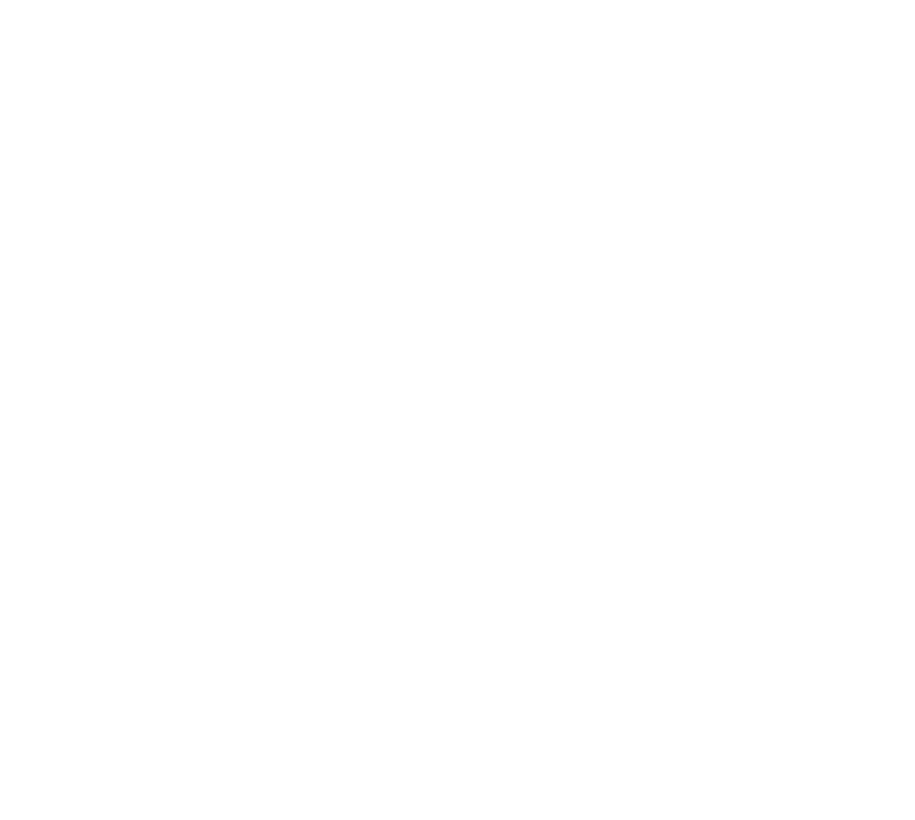
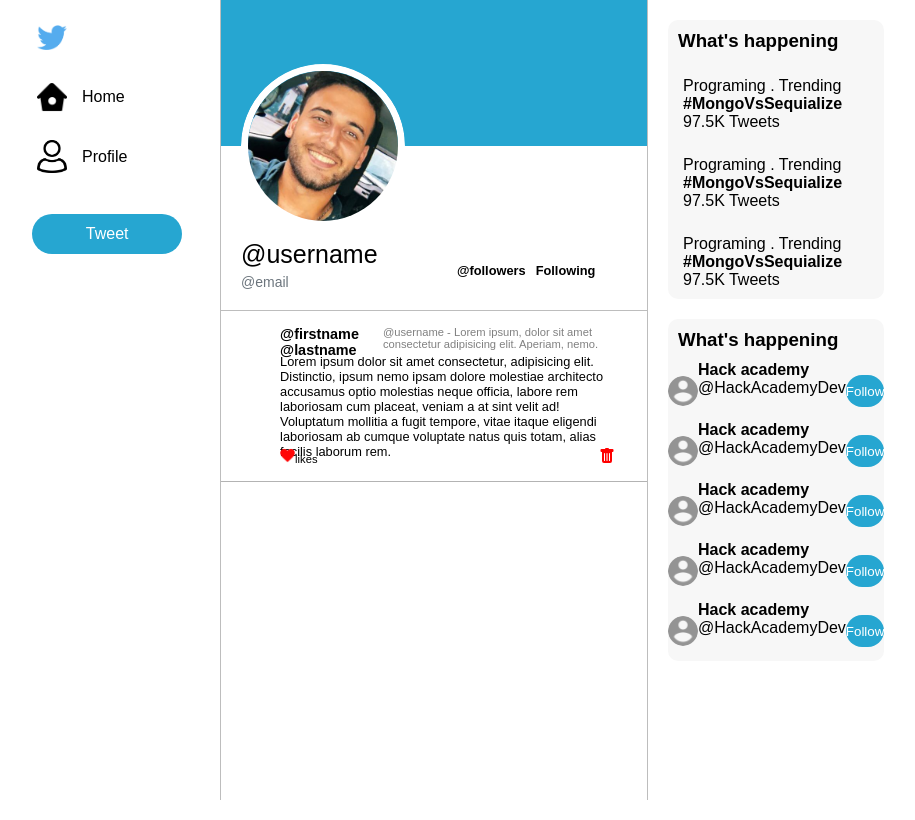
Before and after one commit to rodrigosilvadiaz/Tw-React, a React (Vite) app in the folder front/: page /perfil in a window 1280 px wide. Before the commit this address had no page. Shown: the whole page, without its empty margins (206-1121 px from the left). Built offline with nearby package versions, Linux system fonts and the light colour scheme.

Commit message:
ACtualizo perfil y home

```diff
--- a/front/src/App.jsx
+++ b/front/src/App.jsx
@@ -1,9 +1,9 @@
 import "./App.css";
-import { Routes, Route } from "react-router-dom";
+import { Routes, Route, Navigate } from "react-router-dom";
 import Home from "./components/Home";
 import Register from "./components/Register";
 import Login from "./components/Login";
-/* import Profile from "./components/Profile"; */
+import Profile from "./components/Profile";
 function App() {
   return (
     <>
@@ -11,7 +11,8 @@
         <Route path="/" element={<Home />} />
         <Route path="/registro" element={<Register />} />
         <Route path="/iniciar-sesion" element={<Login />} />
-{/*         <Route path="/perfil" element={<Profile />} /> */}
+        <Route path="/perfil" element={<Profile />} />
+        <Route path="/profile" element={<Navigate replace to="/perfil" />} />
       </Routes>
     </>
   );
--- a/front/src/components/Home.css
+++ b/front/src/components/Home.css
@@ -234,9 +234,6 @@
   top: 20px;
 }
 
-.center_bottom {
-}
-
 .cc_ {
   display: flex;
   padding-top: 10px;
@@ -299,9 +296,6 @@
   height: 20%;
 }
 
-.right {
-}
-
 .r_left {
   width: 60%;
   height: 100vh;
--- a/front/src/components/Home.jsx
+++ b/front/src/components/Home.jsx
@@ -32,12 +32,12 @@
                   <br />
                   <div className="lh">
                     <img className="image_h" src="img/house2.png" alt="" />
-                    <a href="/">Home</a>
+                    <a href="/home">Home</a>
                   </div>
                   <br />
                   <div className="lp">
                     <img className="image_h" src="img/user3.png" alt="" />
-                    <a href="/profile/1">Profile</a>
+                    <a href="/profile">Profile</a>
                   </div>
                   <br />
                   <br />
--- /dev/null
+++ b/front/src/components/Profile.css
@@ -0,0 +1,425 @@
+.profile-header {
+  height: 240px;
+  position: relative;
+}
+.skyblue-section {
+  background-color: #26a6d1;
+  height: 60.66%;
+  position: relative;
+}
+.white-section {
+  background-color: white;
+  height: 33.33%;
+  padding-left: 20px;
+  padding-bottom: 20px;
+  display: flex;
+  align-items: flex-end;
+  justify-content: space-between;
+}
+.follow-button {
+  background-color: #26a6d1;
+  color: white;
+  border: none;
+  padding: 5px 20px;
+  border-radius: 20px;
+  font-size: 14px;
+  cursor: pointer;
+  position: absolute;
+  top: 120%;
+  right: 20px;
+}
+.avatar {
+  width: 150px;
+  height: 150px;
+  border: 7px solid white;
+  border-radius: 50%;
+  position: absolute;
+  top: 100%;
+  left: 20px;
+  transform: translateY(-50%);
+  z-index: 1;
+  object-fit: cover;
+  clip-path: circle(50%);
+}
+.profile-name {
+  font-size: 48px;
+}
+.profile-username {
+  font-size: 14px;
+  color: #6c757d;
+  padding-top: 5px;
+}
+.me-3 .fw-bold {
+  font-size: 25px;
+}
+
+.file-input-container {
+  display: flex;
+  align-items: center;
+  border: 1px solid grey;
+  border-radius: 5px;
+  cursor: pointer;
+  margin-top: 12px;
+}
+
+.file-input-extension {
+  flex-shrink: 0;
+  width: 10px;
+  background-color: #f0f0f0;
+  border-right: 1px solid grey;
+}
+
+.custom-file-upload {
+  background-color: #f3f3f3;
+  padding: 8px;
+  cursor: pointer;
+  cursor: pointer;
+  border-right: 1px solid #b9b9b9;
+}
+
+.custom-file-upload:hover {
+  background-color: #e0e0e0;
+}
+
+.file-input-container .custom-file-upload p {
+  font-size: 0.82rem;
+  color: rgb(105, 105, 105);
+  padding-left: 5px;
+}
+
+input[type="file"] {
+  display: none;
+  position: absolute;
+  left: 0;
+  top: 0;
+  opacity: 0;
+  width: 100%;
+  height: 100%;
+  cursor: pointer;
+}
+
+.selected-file-name {
+  margin-left: 10px;
+  color: #333;
+}
+
+.tweet {
+  background-color: white;
+  border: 1px solid #ddd;
+  padding: 15px;
+  border-radius: 5px;
+  box-shadow: 0 2px 4px rgba(0, 0, 0, 0.1);
+}
+
+.tweet-header {
+  display: flex;
+  align-items: center;
+}
+
+.tweeterAvatar {
+  width: 50px;
+  height: 50px;
+  border-radius: 50%;
+  margin-right: 10px;
+}
+
+.user-info {
+  display: flex;
+  flex-direction: column;
+}
+
+.username {
+  margin: 0;
+}
+
+.email {
+  margin: 0;
+  color: #999;
+}
+
+.tweet-content {
+  margin-top: 10px;
+  font-size: 16px;
+}
+
+.tweet-footer {
+  margin-top: 10px;
+}
+
+.like-button {
+  background-color: #26a6d1;
+  color: white;
+  border: none;
+  padding: 5px 10px;
+  border-radius: 20px;
+  font-size: 14px;
+  cursor: pointer;
+}
+
+.likes-count {
+  margin-left: 10px;
+  color: #666;
+}
+
+.cc_ {
+  display: flex;
+  padding-top: 10px;
+  width: 100%;
+  height: 140px;
+  border-bottom: 1px solid rgb(219, 219, 219);
+  background-color: #26a6d1;
+}
+
+.center_bottom {
+  display: flex;
+  justify-content: center;
+  align-items: center;
+  margin-bottom: 50px;
+}
+
+.ccc_ {
+  display: flex;
+  border: 1px solid #ddd;
+  background-color: white;
+  padding: 15px;
+  margin-bottom: 20px;
+}
+
+.ccc_top {
+  width: 8%;
+  text-align: center;
+}
+
+.ccc_right .image_tw {
+  width: 30px;
+  height: 30px;
+  border-radius: 50px;
+}
+
+.ccc_bottom {
+  width: 90%;
+}
+
+.ccc_t {
+  display: flex;
+  align-items: end;
+  font-size: 0.8rem;
+  width: 100%;
+}
+
+.ccc_t p {
+  display: inline;
+  font-size: 0.65rem;
+}
+.ccc_m {
+  height: 55%;
+}
+.ccc_m p {
+  font-size: 0.8rem;
+}
+
+.ccc_b {
+  display: flex;
+  justify-content: space-between;
+  align-items: center;
+}
+
+.delete-button {
+  background-color: red;
+  color: white;
+  border: none;
+  padding: 5px 10px;
+  border-radius: 20px;
+  font-size: 14px;
+  cursor: pointer;
+}
+
+.newtweet {
+  display: flex;
+  justify-content: center;
+  align-items: center;
+  width: 80%;
+  border-radius: 50px;
+  height: 40px;
+  border: none;
+  background-color: #26a6d1;
+  color: white;
+  margin-top: 0px;
+  font-size: 16px;
+}
+
+.card {
+  width: 100%;
+}
+
+.card_interior {
+  height: 140px;
+  display: flex;
+  border-bottom: 1px solid rgb(179, 179, 179);
+  padding: 15px;
+}
+
+.card_interior_left {
+  width: 10%;
+  display: flex;
+}
+
+.card_interior_img {
+  width: 10%;
+  justify-content: space-around;
+}
+
+.img_user {
+  border-radius: 50%;
+  width: 50px;
+}
+
+.card_interior_right {
+  width: 90%;
+  padding-left: 5px;
+}
+
+.info_card {
+  display: flex;
+  height: 20%;
+}
+
+.info_card h4 {
+  font-size: 0.9rem;
+  font-weight: bold;
+}
+.info_card p {
+  font-size: 0.7rem;
+  color: grey;
+}
+.paragrph_ {
+  margin-left: 10px;
+}
+
+.text_card {
+  height: 60%;
+}
+
+.text_card p {
+  font-size: 0.8rem;
+
+  width: 98%;
+}
+
+.btns_card {
+  height: 20%;
+  display: flex;
+  display: flex;
+  justify-content: space-between;
+  padding-top: 10px;
+}
+
+.btns_card form {
+  background-color: none;
+  text-decoration: none;
+  margin-bottom: 10px;
+}
+
+.like_btn {
+  text-decoration: none;
+  color: black;
+}
+.like_btn span {
+  text-decoration: none;
+  color: black;
+}
+
+.clikes {
+  text-decoration: none;
+  color: black;
+  font-size: 0.7rem;
+}
+
+.hart_ {
+  width: 15px;
+}
+
+.delete_btn {
+  border: none;
+  margin-right: 15px;
+  background-color: white;
+}
+
+.trash {
+  width: 20px;
+  border: none;
+  color: red;
+}
+
+.contador {
+  display: flex;
+  width: 170px;
+  font-size: 0.8rem;
+  margin: 10px;
+  margin-right: 30px;
+  margin-bottom: 12px;
+  font-weight: bold;
+  color: black;
+}
+
+.follows:hover {
+  color: grey;
+}
+
+.follows_ {
+  color: black;
+  padding-left: 10px;
+}
+
+.r_left {
+  width: 60%;
+  height: 100vh;
+}
+
+.cont_top {
+  margin: 20px;
+  background-color: rgb(247, 247, 247);
+  border-radius: 10px;
+}
+
+.cont_top h3 {
+  padding: 10px;
+  border-radius: 10px;
+}
+
+.sc_top {
+  padding: 10px;
+  margin: 5px;
+}
+
+.btn {
+  width: 5rem;
+  height: 2rem;
+  border-radius: 30px;
+  border: none;
+  margin-top: 20px;
+  background: #26a6d1;
+  color: white;
+  margin: auto;
+}
+
+.image_user {
+  margin: auto;
+  width: 30px;
+  height: 30px;
+  border-radius: 50%;
+  opacity: 0.4;
+}
+
+.card_info {
+  display: flex;
+
+  height: 60px;
+  border-radius: 10px;
+}
+
+.cont_top h3 {
+  margin: 20px;
+  padding-top: 10px;
+  margin: auto;
+}
--- a/front/src/components/Profile.jsx
+++ b/front/src/components/Profile.jsx
@@ -1,19 +1,46 @@
 import React from "react";
 import { Link } from "react-router-dom";
+import "./Profile.css";
 
 export default function Profile() {
   return (
     <div>
-      <div className="container_h">
+      <section className="container_h">
         <div className="sub_container_h">
-          <div className="left_h">{/* ... Resto del código ... */}</div>
+          <div className="left_h">
+            <div className="l_left"></div>
+            <div className="l_right">
+              <div className="sticky-content">
+                <div className="lt">
+                  <Link to="/">
+                    <img className="image_h" src="img/logo_azul.png" alt="" />
+                  </Link>
+                </div>
+                <br />
+                <div className="lh">
+                  <img className="image_h" src="img/house2.png" alt="" />
+                  <Link to="/Home">Home</Link>
+                </div>
+                <br />
+                <div className="lp">
+                  <img className="image_h" src="img/user3.png" alt="" />
+                  <Link to="/perfil">Profile</Link>
+                </div>
+                <br />
+                <br />
+                <div>
+                  <button className="newtweet">Tweet</button>
+                </div>
+              </div>
+            </div>
+          </div>
 
           <div className="center_h">
             <div className="center_container">
               <div className="profile-header">
                 <div className="skyblue-section">
                   <img
-                    src={user.avatar}
+                    src="/public/img/WhatsApp Image 2023-07-03 at 21.00.23.jpeg"
                     alt="Profile Avatar"
                     className="avatar"
                   />
@@ -22,63 +49,72 @@
               <div className="white-section">
                 <div>
                   <div className="me-3">
-                    <span className="fw-bold">{user.username}</span>
-                    <p className="profile-username">{user.email}</p>
+                    <span className="fw-bold">@username</span>
+                    <p className="profile-username">@email</p>
                   </div>
                 </div>
-                <div className="contador">
+                <div className="contador ">
                   <p className="mb-0 me-3">
-                    <Link
-                      to="/followers"
-                      className="follows_ text-decoration-none"
+                    <a
+                      className="follows_ text-decoration-none "
+                      href="/followers"
                     >
-                      Followers: {user.followers.length}
-                    </Link>
+                      {" "}
+                      @followers{" "}
+                    </a>
                   </p>
                   <p className="mb-0">
-                    <Link
-                      to="/following"
-                      className="follows_ text-decoration-none"
+                    <a
+                      className="follows_ text-decoration-none "
+                      href="/following"
                     >
-                      Following: {user.following.length}
-                    </Link>
+                      {" "}
+                      Following
+                    </a>
                   </p>
                 </div>
               </div>
             </div>
 
-            {user.tweets.map((tweet) => (
-              <div className="card_" key={tweet.id}>
+            <div className="card_">
               <div className="card_interior">
                 <div className="card_interior_left">
                   <div className="card_interior_img">
-                      <img className="img_user" src={user.avatar} alt="" />
+                    <img className="img_user" src="/" alt="" />
                   </div>
                 </div>
                 <div className="card_interior_right">
                   <div className="info_card">
                     <div>
-                        <h4>
-                          {user.firstname} {user.lastname}
-                        </h4>
+                      <h4>@firstname @lastname</h4>
                     </div>
                     <div className="paragrph_">
-                        <p>{user.username}</p>
+                      <p>
+                        @username - Lorem ipsum, dolor sit amet consectetur
+                        adipisicing elit. Aperiam, nemo.
+                      </p>
                     </div>
                   </div>
                   <div className="text_card">
-                      <p>{tweet.content}</p>
+                    <p>
+                      Lorem ipsum dolor sit amet consectetur, adipisicing elit.
+                      Distinctio, ipsum nemo ipsam dolore molestiae architecto
+                      accusamus optio molestias neque officia, labore rem
+                      laboriosam cum placeat, veniam a at sint velit ad!
+                      Voluptatum mollitia a fugit tempore, vitae itaque eligendi
+                      laboriosam ab cumque voluptate natus quis totam, alias
+                      facilis laborum rem.
+                    </p>
                   </div>
                   <div className="btns_card">
                     <div className="lik_btn">
-                        <Link to={`/unlike/${tweet._id}`} className="clikes">
+                      <a className="clikes" href="/" />
                       <img className="hart_" src="img/hart.png" alt="" />
-                        </Link>
-                        <Link to="#" className="clikes">
-                          {tweet.likes.length}
-                        </Link>
+                      <a className="clikes" href="#">
+                        likes
+                      </a>
                     </div>
-                      <form action={`/delete/${tweet._id}`} method="post">
+                    <form action="/delete" method="post">
                       <button type="submit" className="delete_btn">
                         <svg
                           className="trash"
@@ -96,7 +132,6 @@
                 </div>
               </div>
             </div>
-            ))}
           </div>
 
           <div className="right">
@@ -104,17 +139,82 @@
               <div className="cont_top">
                 <h3>What's happening</h3>
                 <div className="sc_top">
-                  <p>Programming . Trending</p>
+                  <p>Programing . Trending</p>
                   <h4>#MongoVsSequialize</h4>
                   <p>97.5K Tweets</p>
                 </div>
-                {/* ... Otras partes del código ... */}
+                <div className="sc_top">
+                  <p>Programing . Trending</p>
+                  <h4>#MongoVsSequialize</h4>
+                  <p>97.5K Tweets</p>
                 </div>
+                <div className="sc_top">
+                  <p>Programing . Trending</p>
+                  <h4>#MongoVsSequialize</h4>
+                  <p>97.5K Tweets</p>
+                </div>
+              </div>
+
+              <div className="cont_top">
+                <h3>What's happening</h3>
+                <div className="card_info">
+                  <img className="image_user" src="img/user1.png" alt="" />
+                  <div>
+                    <h4>Hack academy</h4>
+                    <p>@HackAcademyDev</p>
+                  </div>
+                  <button className="btn" type="submit">
+                    Follow
+                  </button>
+                </div>
+                <div className="card_info">
+                  <img className="image_user" src="img/user1.png" alt="" />
+                  <div>
+                    <h4>Hack academy</h4>
+                    <p>@HackAcademyDev</p>
+                  </div>
+                  <button className="btn" type="submit">
+                    Follow
+                  </button>
+                </div>
+                <div className="card_info">
+                  <img className="image_user" src="img/user1.png" alt="" />
+                  <div>
+                    <h4>Hack academy</h4>
+                    <p>@HackAcademyDev</p>
+                  </div>
+                  <button className="btn" type="submit">
+                    Follow
+                  </button>
+                </div>
+                <div className="card_info">
+                  <img className="image_user" src="img/user1.png" alt="" />
+                  <div>
+                    <h4>Hack academy</h4>
+                    <p>@HackAcademyDev</p>
+                  </div>
+                  <button className="btn" type="submit">
+                    Follow
+                  </button>
+                </div>
+                <div className="card_info">
+                  <img className="image_user" src="img/user1.png" alt="" />
+                  <div>
+                    <h4>Hack academy</h4>
+                    <p>@HackAcademyDev</p>
+                  </div>
+                  <button className="btn" type="submit">
+                    Follow
+                  </button>
+                </div>
+              </div>
+
+              <div></div>
             </div>
             <div className="r_right"></div>
           </div>
         </div>
-      </div>
+      </section>
     </div>
   );
 }
```
Also changed, not shown: front/public/img/WhatsApp Image 2023-07-03 at 21.00.23.jpeg (added). Lines whose indentation alone changed are shown as unchanged.
